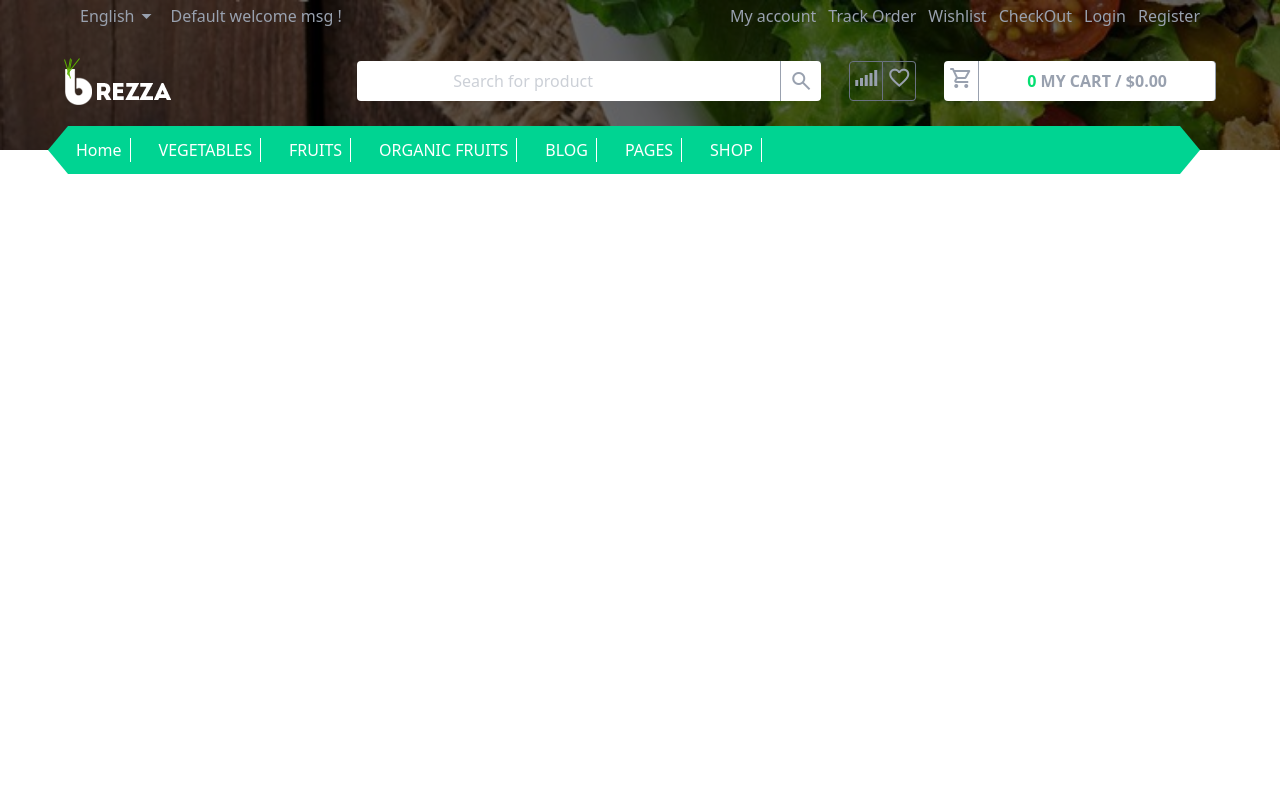
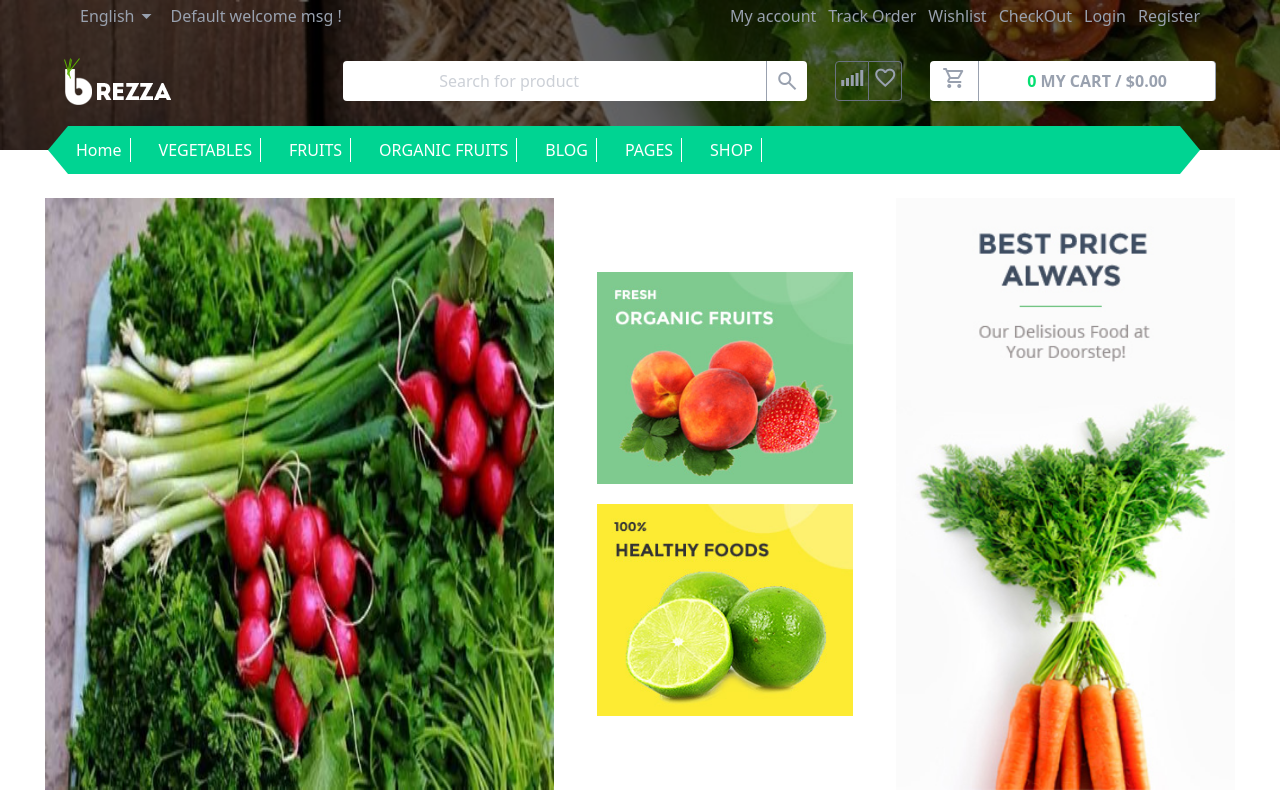
Before and after one commit to nazisharifi2025/my-brezza-app, a React (Vite) app: page / in a window 1280 px wide. Built offline with nearby package versions, Linux system fonts and the light colour scheme.

Commit message:
slider componnin add

```diff
--- a/src/componnint/HeaderOne.jsx
+++ b/src/componnint/HeaderOne.jsx
@@ -55,7 +55,7 @@ favorite
                 {/* like endded */}
                 {/* add to cart start */}
                 <div className="flex items-center">
-                    <button className="p-[5px] border-r border-gray-400 bg-white rounded-sm rounded-r-none">
+                    <button className="py-[5px] px-3 border-r border-gray-400 bg-white rounded-sm rounded-r-none">
                         <span class="material-symbols-outlined">
 shopping_cart
 </span>
--- /dev/null
+++ b/src/componnint/Slider.jsx
@@ -0,0 +1,27 @@
+import Slider1 from "../img/khavas-angoor.jpg";
+import Slider2 from "..//img/سبزی.jpg";
+import banner1 from "../img/mid-banner1.jpg";
+import banner2 from "../img/mid-banner2.jpg";
+import banner3 from "../img/rhs-banner.jpg";
+export default function Slider(){
+    return(
+        <div className="h-fit mt-12 w-[93%] mx-auto flex items-center">
+            {/* slider start */}
+            <div className="h-[74vh] w-[45%]">
+                <img src={Slider2} alt="" className="h-full w-full" />
+            </div>
+            {/* slider endded */}
+            {/* banner start */}
+            <div className="w-[30%] justify-center items-center flex flex-col h-fit p-4 gap-5">
+                <img src={banner1} className="w-[83%]" alt="" />
+                <img src={banner2} className="w-[83%]" alt="" />
+            </div>
+            {/* Banner endded */}
+            {/* banner2 start */}
+            <div className="w-[30%] h-[74vh]">
+            <img src={banner3} className="h-full w-full" alt="" />
+            </div>
+            {/* banner2 endded */}
+        </div>
+    )
+}
--- a/src/pages/Home.jsx
+++ b/src/pages/Home.jsx
@@ -1,9 +1,11 @@
 import HeaderOne from "../componnint/HeaderOne";
+import Slider from "../componnint/Slider";
 
 export default function Home(){
     return(
         <div >
             <HeaderOne/>
+            <Slider/>
         </div>
     )
 }
```
Also changed, not shown: src/img/khavas-angoor.jpg (added), src/img/سبزی.jpg (added).
